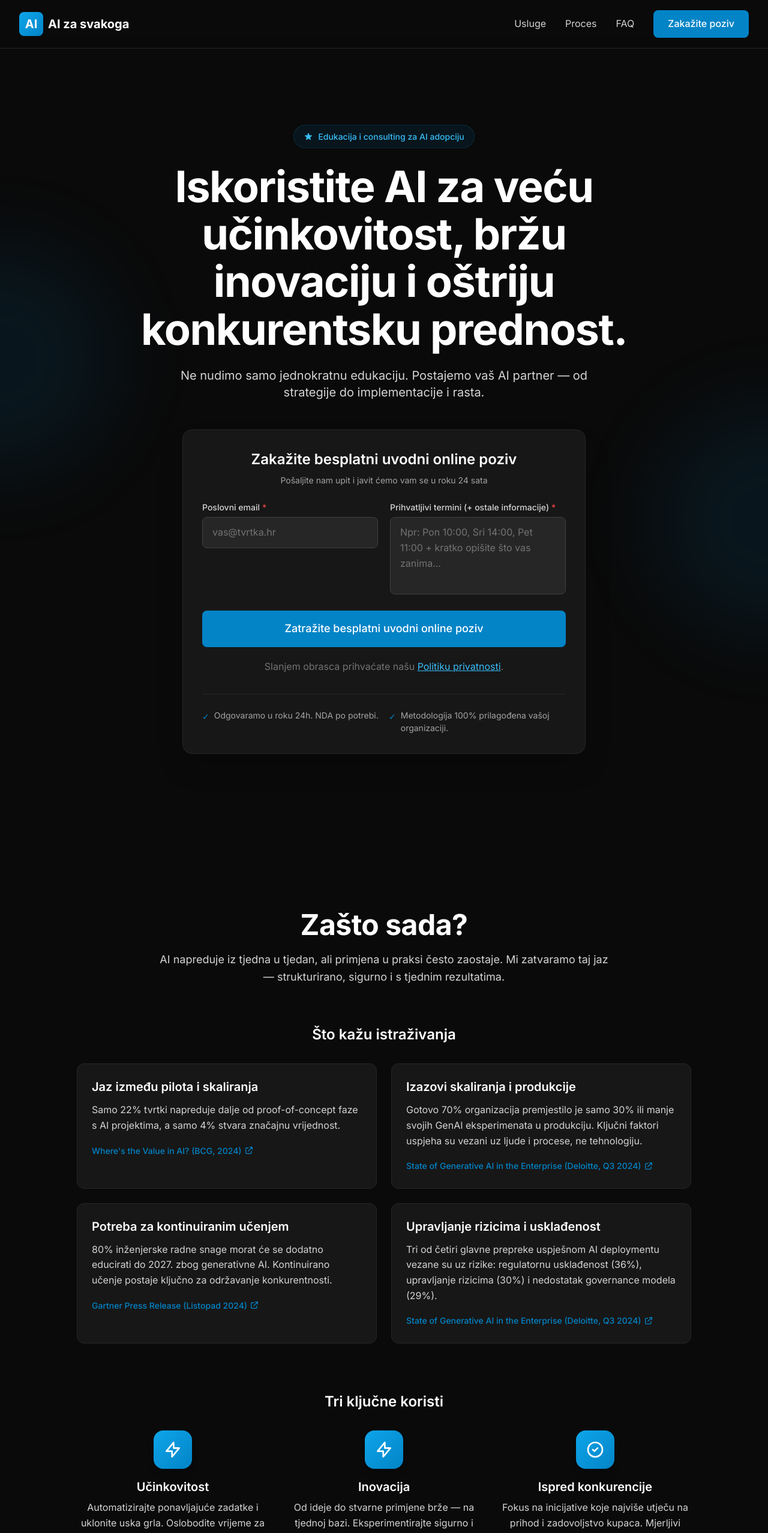
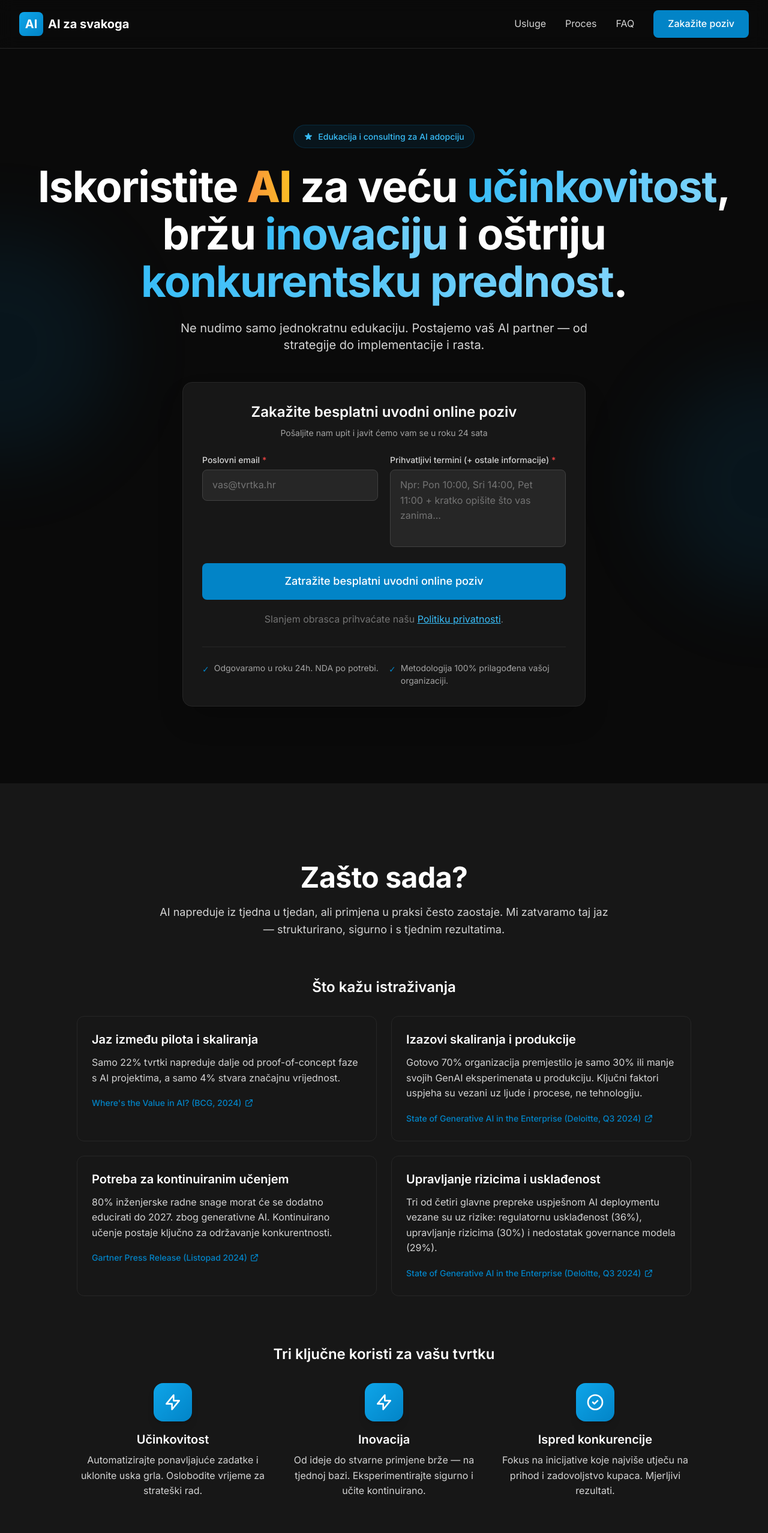
Before and after one commit to hostilot-tech/aizasvakoga-web, a Next.js app: page / in a window 1280 px wide. Shown: the top 2556 px of the page at 60% size. Built offline with nearby package versions, Linux system fonts and the light colour scheme; no server answers.

Commit message:
Optimizacije

```diff
--- a/src/components/sections/Compliance.tsx
+++ b/src/components/sections/Compliance.tsx
@@ -2,7 +2,7 @@ import SectionHeading from "@/components/ui/SectionHeading";
 
 export default function Compliance() {
   return (
-    <section className="section-padding bg-neutral-950">
+    <section className="section-padding bg-neutral-900">
       <div className="container-custom">
         <SectionHeading
           title="Sigurnost i usklađenost — jasno i načelno"
--- a/src/components/sections/Hero.tsx
+++ b/src/components/sections/Hero.tsx
@@ -22,15 +22,24 @@ export default function Hero() {
       <div className="container-custom relative z-10">
         <div className="section-padding space-y-12">
           {/* Hero content */}
-          <div className="text-center space-y-6 max-w-4xl mx-auto">
+          <div className="text-center space-y-6 max-w-5xl mx-auto">
             <div className="inline-flex items-center gap-2 px-4 py-2 bg-primary-600/10 border border-primary-600/20 rounded-full text-primary-400 text-body-sm font-medium">
               <svg className="w-4 h-4" fill="currentColor" viewBox="0 0 20 20">
                 <path d="M9.049 2.927c.3-.921 1.603-.921 1.902 0l1.07 3.292a1 1 0 00.95.69h3.462c.969 0 1.371 1.24.588 1.81l-2.8 2.034a1 1 0 00-.364 1.118l1.07 3.292c.3.921-.755 1.688-1.54 1.118l-2.8-2.034a1 1 0 00-1.175 0l-2.8 2.034c-.784.57-1.838-.197-1.539-1.118l1.07-3.292a1 1 0 00-.364-1.118L2.98 8.72c-.783-.57-.38-1.81.588-1.81h3.461a1 1 0 00.951-.69l1.07-3.292z" />
               </svg>
               <span>Edukacija i consulting za AI adopciju</span>
             </div>
-            <h1 className="text-display-sm md:text-display-md lg:text-display-lg font-bold text-white mb-6 leading-tight">
-              Iskoristite AI za veću učinkovitost, bržu inovaciju i oštriju konkurentsku prednost.
+            <h1 className="text-heading-xl md:text-display-md lg:text-display-lg font-bold text-white mb-6 leading-tight md:leading-snug md:flex md:flex-col md:items-center">
+              <span className="md:whitespace-nowrap">
+                Iskoristite <span className="bg-gradient-to-r from-orange-400 to-amber-400 bg-clip-text text-transparent font-extrabold">AI</span> za veću{" "}
+                <span className="bg-gradient-to-r from-primary-400 to-primary-300 bg-clip-text text-transparent">učinkovitost</span>,
+              </span>{" "}
+              <span className="md:whitespace-nowrap">
+                bržu <span className="bg-gradient-to-r from-primary-400 to-primary-300 bg-clip-text text-transparent">inovaciju</span> i oštriju
+              </span>{" "}
+              <span className="md:whitespace-nowrap">
+                <span className="bg-gradient-to-r from-primary-400 to-primary-300 bg-clip-text text-transparent">konkurentsku prednost</span>.
+              </span>
             </h1>
             <p className="text-body-lg md:text-heading-sm text-neutral-300 max-w-3xl mx-auto leading-relaxed">
               Ne nudimo samo jednokratnu edukaciju. Postajemo vaš AI partner — od strategije do implementacije i rasta.
--- a/src/components/sections/Offering.tsx
+++ b/src/components/sections/Offering.tsx
@@ -4,7 +4,7 @@ import { OFFERING_ELEMENTS } from "@/lib/constants";
 
 export default function Offering() {
   return (
-    <section id="usluge" className="section-padding bg-neutral-900">
+    <section id="usluge" className="section-padding bg-neutral-950">
       <div className="container-custom">
         <SectionHeading
           title="Što dobivate — cijeli paket, ne samo radionica"
--- a/src/components/sections/Process.tsx
+++ b/src/components/sections/Process.tsx
@@ -3,7 +3,7 @@ import { PROCESS_STEPS } from "@/lib/constants";
 
 export default function Process() {
   return (
-    <section id="proces" className="section-padding bg-neutral-950">
+    <section id="proces" className="section-padding bg-neutral-900">
       <div className="container-custom">
         <SectionHeading
           title="Proces — naglasak na brze rezultate tjedno"
--- a/src/components/sections/UseCases.tsx
+++ b/src/components/sections/UseCases.tsx
@@ -4,10 +4,10 @@ import { USE_CASES } from "@/lib/constants";
 
 export default function UseCases() {
   return (
-    <section className="section-padding bg-neutral-900">
+    <section className="section-padding bg-neutral-950">
       <div className="container-custom">
         <SectionHeading
-          title="Use-caseovi po funkcijama"
+          title="Primjeri Use-caseova po funkcijama"
           subtitle="Generički, ali konkretni primjeri kako AI može pomoći u različitim dijelovima organizacije."
           centered
           className="mb-16"
--- a/src/components/sections/WhyNow.tsx
+++ b/src/components/sections/WhyNow.tsx
@@ -6,7 +6,7 @@ import { RESEARCH_REFERENCES, BENEFITS } from "@/lib/constants";
 
 export default function WhyNow() {
   return (
-    <section className="section-padding bg-neutral-950">
+    <section className="section-padding bg-neutral-900">
       <div className="container-custom">
         <SectionHeading
           title="Zašto sada?"
@@ -56,7 +56,7 @@ export default function WhyNow() {
         {/* Benefits */}
         <div>
           <h3 className="text-heading-md font-semibold text-white text-center mb-8">
-            Tri ključne koristi
+            Tri ključne koristi za vašu tvrtku
           </h3>
           <div className="grid md:grid-cols-3 gap-8 max-w-5xl mx-auto">
             {BENEFITS.map((benefit) => (
```
